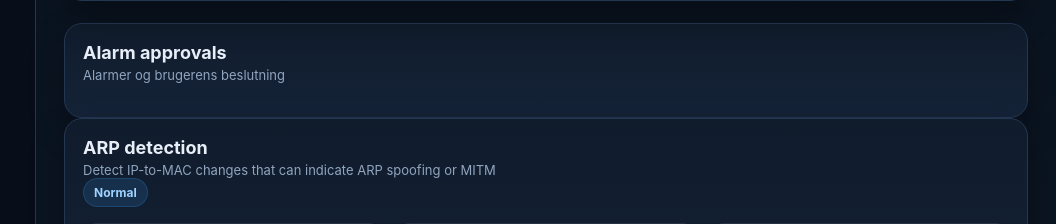
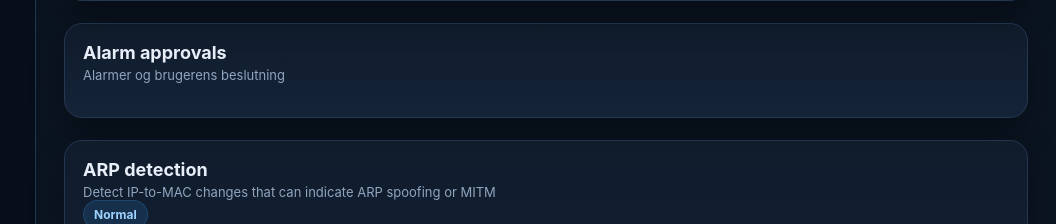
Before and after one commit to MagnusMadsen/Modbus_aware_firewall, a Flask app: page / in a window 1280 px wide. Shown: the part 938-1162 px from the top of the page, without its empty margins (224-1280 px from the left). Run offline with Flask 3, Linux system fonts and the light colour scheme; the visitor is signed in with stand-in values (Sample User, id 1); data that the repository does not hold is empty; parts of the project's set-up code (start-up, migrations or seed data) failed here and were passed over.

Commit message:
en lille css opdatering mere

```diff
--- a/services/frontend/app/static/css/dashboard.css
+++ b/services/frontend/app/static/css/dashboard.css
@@ -886,6 +886,12 @@ th {
     color: var(--muted);
 }
 
+.approval-log-section {
+    margin-top: 22px;
+    margin-bottom: 22px;
+}
+
+
 @media (max-width: 900px) {
     .approval-log-item {
         grid-template-columns: 1fr;
```
